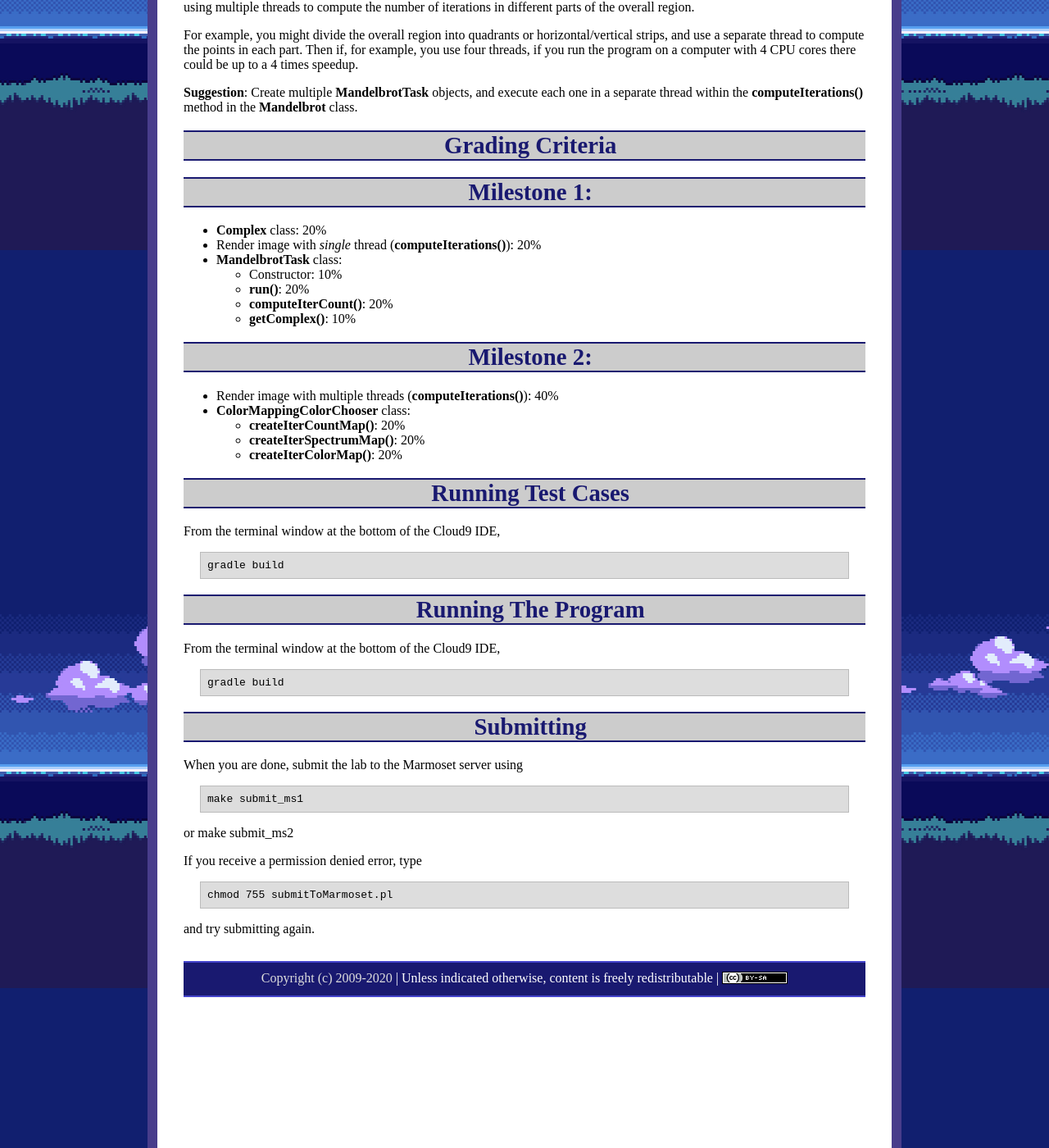
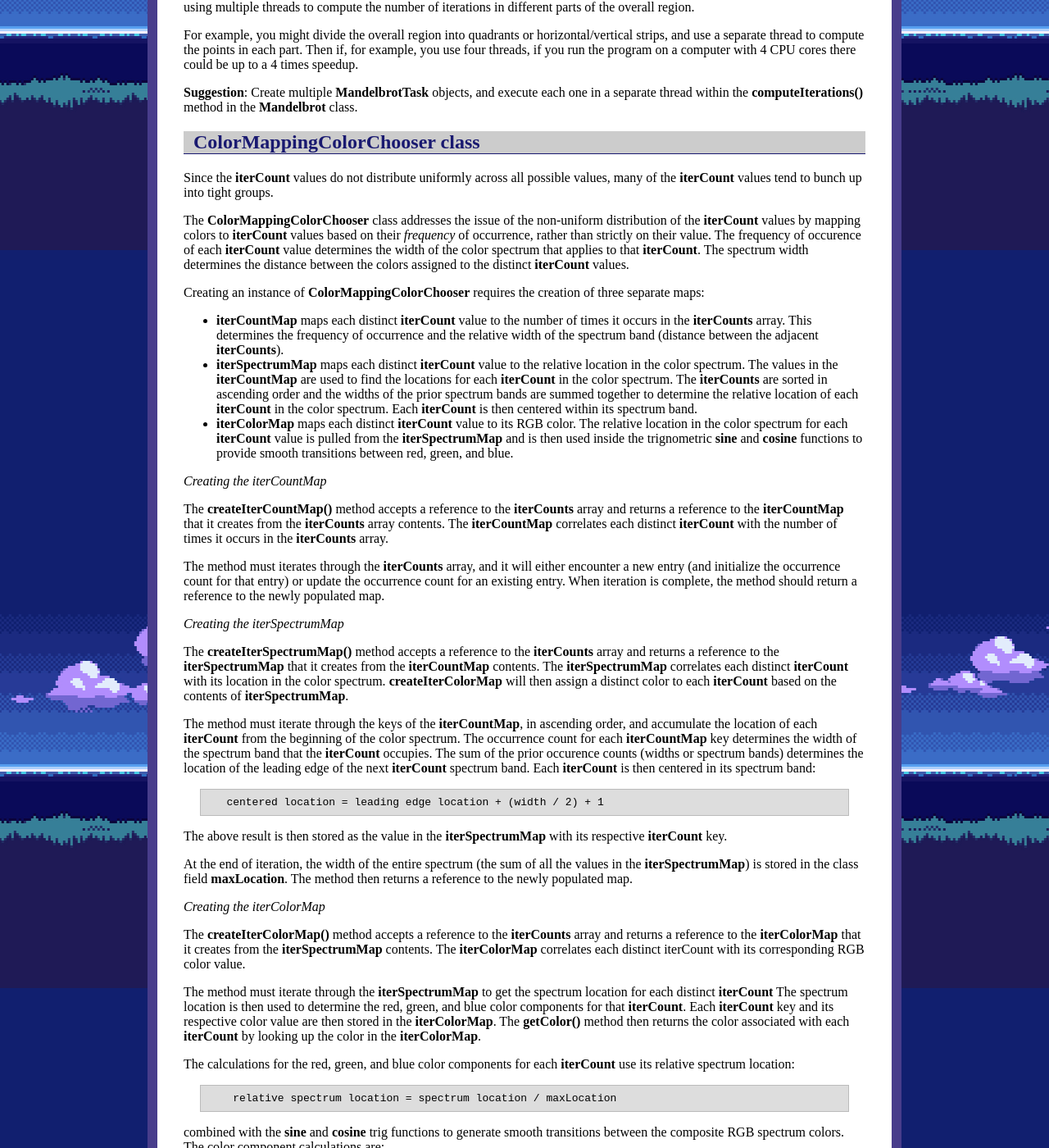
Before and after one commit to ycpcs/cs201-spring2020, a Jekyll site: the page built from assign/assign05.md, in a window 1280 px wide and 1400 px high, scrolled down 5095 px. Shown: the whole window at 82% size. Built offline with Jekyll 4.4.1, drawn with Linux system fonts in a browser that asks for light colours; some of the changed text lies outside the part shown.

Commit message:
update assign 5
update assign 5

````diff
--- a/assign/assign05.md
+++ b/assign/assign05.md
@@ -224,6 +224,66 @@ For example, you might divide the overall region into quadrants or horizontal/ve
 
 **Suggestion**: Create multiple **MandelbrotTask** objects, and execute each one in a separate thread within the **computeIterations()** method in the **Mandelbrot** class.
 
+ColorMappingColorChooser class
+------------------------------
+
+Since the **iterCount** values do not distribute uniformly across all possible values, many of the **iterCount** values tend to bunch up into tight groups.
+
+The **ColorMappingColorChooser** class addresses the issue of the non-uniform distribution of the **iterCount** values by mapping colors to **iterCount** values based on their *frequency* of occurrence, rather than strictly on their value.  The frequency of occurence of each **iterCount** value determines the width of the color spectrum that applies to that **iterCount**.  The spectrum width determines the distance between the colors assigned to the distinct **iterCount** values.
+
+Creating an instance of **ColorMappingColorChooser** requires the creation of three separate maps:
+- **iterCountMap** maps each distinct **iterCount** value to the number of times it occurs in the **iterCounts** array.  This determines the frequency of occurrence and the relative width of the spectrum band (distance between the adjacent **iterCounts**).
+- **iterSpectrumMap** maps each distinct **iterCount** value to the relative location in the color spectrum.  The values in the **iterCountMap** are used to find the locations for each **iterCount** in the color spectrum.  The **iterCounts** are sorted in ascending order and the widths of the prior spectrum bands are summed together to determine the relative location of each **iterCount** in the color spectrum.  Each **iterCount** is then centered within its spectrum band.
+- **iterColorMap** maps each distinct **iterCount** value to its RGB color.  The relative location in the color spectrum for each **iterCount** value is pulled from the **iterSpectrumMap** and is then used inside the trignometric **sine** and **cosine** functions to provide smooth transitions between red, green, and blue.
+
+*Creating the iterCountMap*
+
+The **createIterCountMap()** method accepts a reference to the **iterCounts** array and returns a reference to the **iterCountMap** that it creates from the **iterCounts** array contents.  The **iterCountMap** correlates each distinct **iterCount** with the number of times it occurs in the **iterCounts** array.
+
+The method must iterates through the **iterCounts** array, and it will either encounter a new entry (and initialize the occurrence count for that entry) or update the occurrence count for an existing entry.  When iteration is complete, the method should return a reference to the newly populated map.
+
+*Creating the iterSpectrumMap*
+
+The **createIterSpectrumMap()** method accepts a reference to the **iterCounts** array and returns a reference to the **iterSpectrumMap** that it creates from the **iterCountMap** contents.  The **iterSpectrumMap** correlates each distinct **iterCount** with its location in the color spectrum.  **createIterColorMap** will then assign a distinct color to each **iterCount** based on the contents of **iterSpectrumMap**.
+
+The method must iterate through the keys of the **iterCountMap**, in ascending order, and accumulate the location of each **iterCount** from the beginning of the color spectrum.  The occurrence count for each **iterCountMap** key determines the width of the spectrum band that the **iterCount** occupies.  The sum of the prior occurence counts (widths or spectrum bands) determines the location of the leading edge of the next **iterCount** spectrum band.  Each **iterCount** is then centered in its spectrum band:
+
+       centered location = leading edge location + (width / 2) + 1
+
+The above result is then stored as the value in the **iterSpectrumMap** with its respective **iterCount** key.
+
+At the end of iteration, the width of the entire spectrum (the sum of all the values in the **iterSpectrumMap**) is stored in the class field **maxLocation**.  The method then returns a reference to the newly populated map.
+
+*Creating the iterColorMap*
+
+The **createIterColorMap()** method accepts a reference to the **iterCounts** array and returns a reference to the **iterColorMap** that it creates from the **iterSpectrumMap** contents.  The **iterColorMap** correlates each distinct iterCount with its corresponding RGB color value.
+
+The method must iterate through the **iterSpectrumMap** to get the spectrum location for each distinct **iterCount**  The spectrum location is then used to determine the red, green, and blue color components for that **iterCount**.  Each **iterCount** key and its respective color value are then stored in the **iterColorMap**.  The **getColor()** method then returns the color associated with each **iterCount** by looking up the color in the **iterColorMap**.
+
+The calculations for the red, green, and blue color components for each **iterCount** use its relative spectrum location:
+
+        relative spectrum location = spectrum location / maxLocation
+
+combined with the **sine** and **cosine** trig functions to generate smooth transitions between the composite RGB spectrum colors.  The color component calculations are:
+
+```
+red = sin(spectrum location / maxLocation * PI/2) * 255
+
+green = sin(spectrum location / maxLocation * PI) * 255
+
+blue = cos(spectrum location / maxLocation * PI/2) * 255
+```
+
+The color value is then created from:
+
+        color = new Color(red, green, blue)
+
+and is assigned to the **iterColorMap** with its respective **iterCount** key.
+
+The RGB color generation graph for the above scheme is shown below:
+
+> <a href="img/assign06/TrigColorGeneration.png"><img style="width: 600px; height: 250px;" src="img/assign06/TrigColorGeneration.png" /></a>
+
 Grading Criteria
 ================
 
````
Also changed, not shown: assign/img/assign05/TrigColorGeneration.png (renamed from assign/img/assign06/TrigColorGeneration.png), assign/img/assign06/FullMandelbrotSet.png (deleted), assign/img/assign06/MantaRayAndSeahorses.png (deleted), assign/img/assign06/SpiralSeahorses.png (deleted), assign/img/assign06/TestIterCountsArrayContents.png (deleted), assign/img/assign06/TestMapContents.png (deleted).
